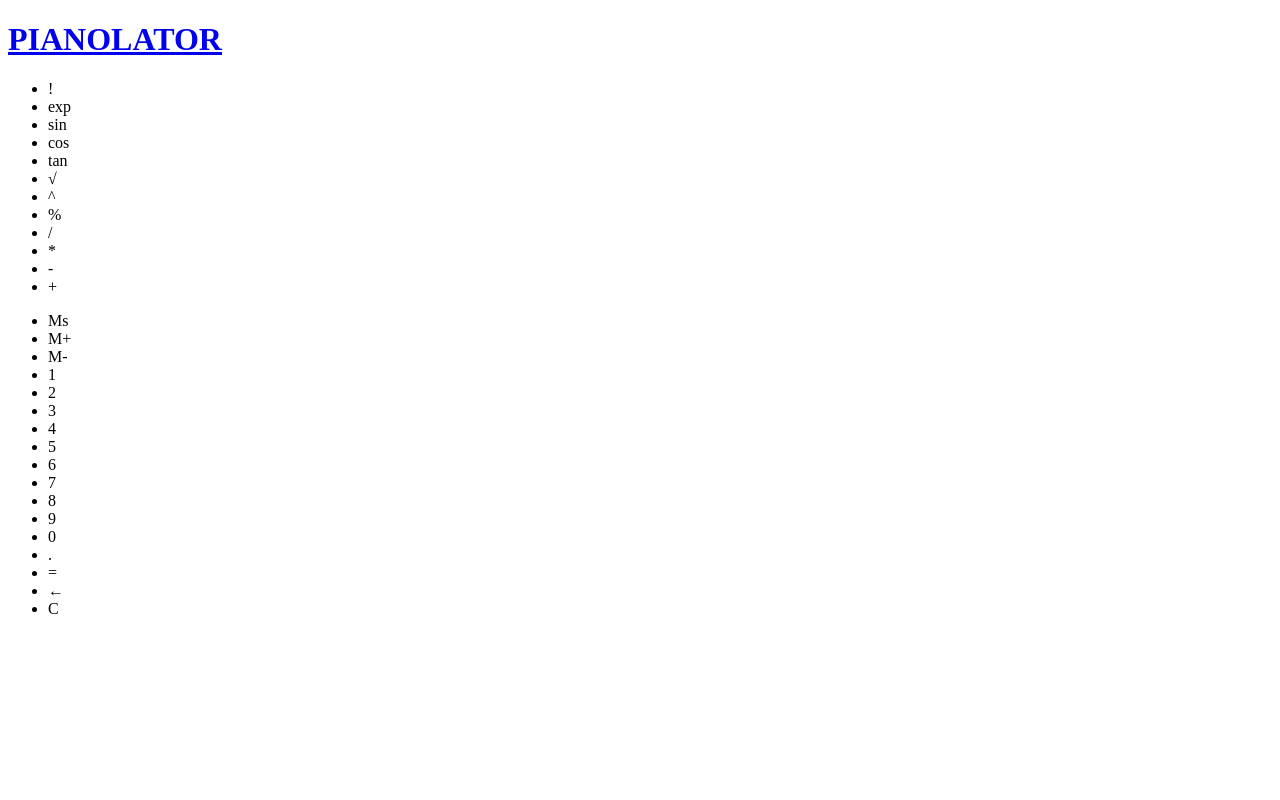
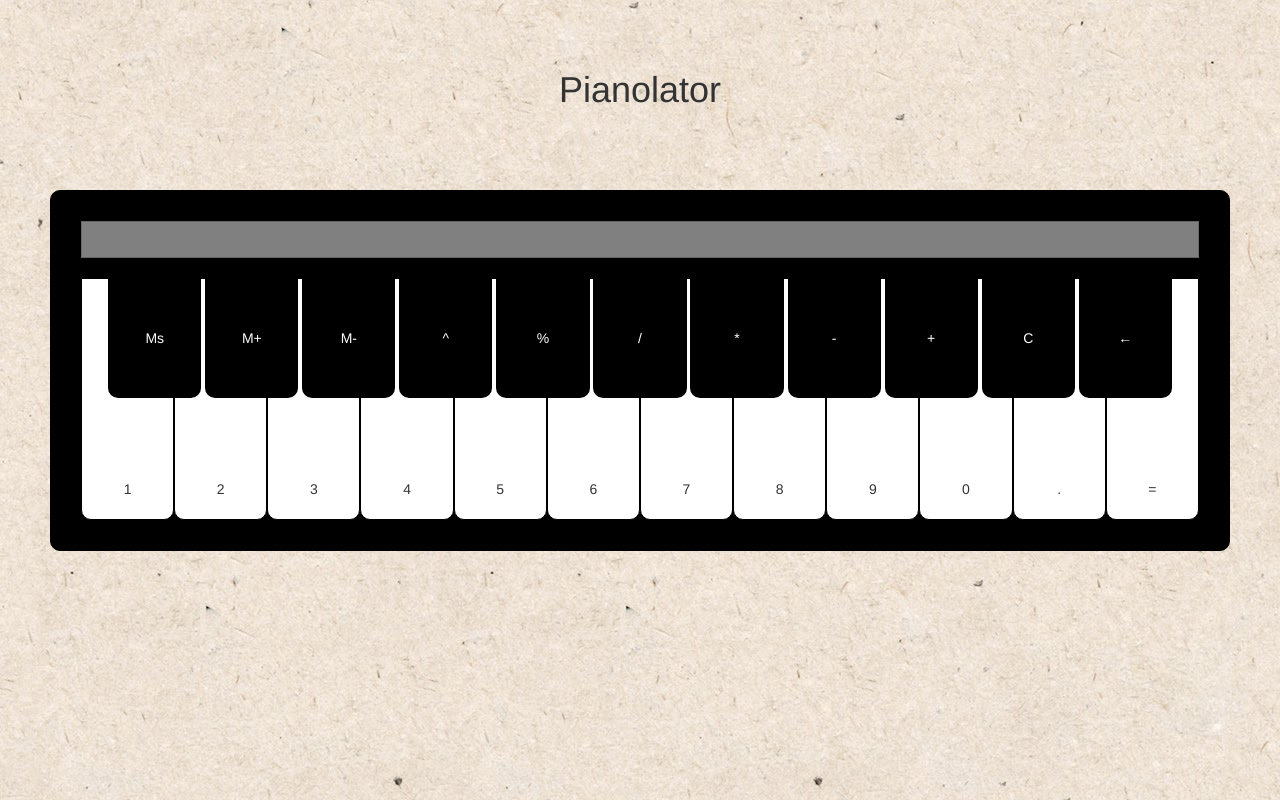
Before and after one commit to elisatheng/Pianolator, a plain HTML site: page index.html in a window 1280 px wide. Drawn offline with nearby package versions, Linux system fonts and the light colour scheme.

Commit message:
change html and css

```diff
--- a/css/styles.css
+++ b/css/styles.css
@@ -0,0 +1,56 @@
+body {
+	background: url("../images/paper.jpg");
+}
+.container-fluid * {
+	text-align: center;
+}
+.container-fluid header {
+	padding: 50px 0;
+}
+.calculator > .row { margin: 10px; }
+
+.calculator {
+	background-color: #000;
+	border : 1px solid #000;
+	border-radius: 10px;
+	margin: 20px 50px;
+	padding: 20px;
+}
+.calculator .screens {
+	background-color: #808080;
+	border: 1px solid #666;
+	color: #fff;
+	margin-bottom: 20px;
+}
+.calculator .screens .result {
+	font-size: 25px;
+	padding: 20px 0 5px 0;
+}
+.calculator .screens .stock {
+	font-size: 14px;
+	font-style: italic;
+	padding: 5px 0;
+}
+.calculator .keys .numbers {
+	margin-top: -120px;
+}
+.calculator .keys .operators > * {
+	background-color: #000;
+	color: #fff;
+	display: inline-block;
+    float: none;
+    padding: 50px 0;
+    text-align: center;
+	z-index: 2;
+}
+.calculator .keys .numbers > * {
+	background-color: #fff;
+	border: 1px solid #000;
+	padding: 200px 0 20px 0;
+	z-index: 1;
+}
+.calculator .keys .operators > *, .calculator .keys .numbers > * {
+	border-bottom-left-radius: 10px;
+	border-bottom-right-radius: 10px;
+	cursor: pointer;
+}
--- a/index.html
+++ b/index.html
@@ -1,69 +1,63 @@
 <!DOCTYPE html>
 <html lang="en">
 <head>
-    <title>MyPianolator</title>
+	<title>Pianolator</title>
 	<meta charset="UTF-8">
 	<meta http-equiv="X-UA-Compatible" content="IE=edge">
 	<meta name="viewport" content="width=device-width, initial-scale=1">
 	<meta name="author" content="Elisa Theng"/>
 
+	<link rel="stylesheet" type="text/css" href="css/bootstrap.min.css">
 	<link rel="stylesheet" type="text/css" href="css/styles.css">
-    <script type="text/javascript" src="js/jquery-3.2.1.js"></script>
+	<script type="text/javascript" src="js/jquery-3.3.1.min.js"></script>
 	<script src="js/script.js"></script>
 
 	<link href="https://fonts.googleapis.com/css?family=Cinzel" rel="stylesheet">
 	<link href="https://fonts.googleapis.com/css?family=Josefin+Slab" rel="stylesheet">
 </head>
 <body>
-    <div id="page">
-        <header>
-            <h1><a href="index.php">PIANOLATOR</a></h1>
+	<div class="container-fluid">
+		<header class="row">
+			<h1>Pianolator</h1>
 		</header>
-
-        <section>
-            <section id="calculatrice">
-                <div id="calcContainer">
-                    <div>
-                        <div id="result"></div>
-                        <div id="M"></div>
+		<section class="row">
+			<div class="col calculator">
+				<div class="row screens">
+					<div class="col result"></div>
+					<div class="col stock"></div>
 				</div>
-                    <div id="keys">
-                        <ul>
-                            <li>!</li>
-                            <li>exp</li>
-                            <li>sin</li>
-                            <li>cos</li>
-                            <li>tan</li>
-                            <li>&radic;</li>
-                            <li>^</li>
-                            <li>%</li>
-                            <li>/</li>
-                            <li>*</li>
-                            <li>-</li>
-                            <li>+</li>
-                        </ul>
-                        <ul>
-                            <li>Ms</li>
-                            <li>M+</li>
-                            <li>M-</li>
-                            <li>1</li>
-                            <li>2</li>
-                            <li>3</li>
-                            <li>4</li>
-                            <li>5</li>
-                            <li>6</li>
-                            <li>7</li>
-                            <li>8</li>
-                            <li>9</li>
-                            <li>0</li>
-                            <li>.</li>
-                            <li>=</li>
-                            <li>&larr;</li>
-                            <li>C</li>
-                        </ul>
+				<div class="row keys">
+					<div class="col-sm-12">
+						<div class="row operators">
+							<div class="col-sm-1">Ms</div>
+							<div class="col-sm-1">M+</div>
+							<div class="col-sm-1">M-</div>
+							<div class="col-sm-1">^</div>
+							<div class="col-sm-1">%</div>
+							<div class="col-sm-1">/</div>
+							<div class="col-sm-1">*</div>
+							<div class="col-sm-1">-</div>
+							<div class="col-sm-1">+</div>
+							<div class="col-sm-1">C</div>
+							<div class="col-sm-1">&larr;</div>
+						</div>
+						<div class="row numbers">
+							<div class="col-sm-1">1</div>
+							<div class="col-sm-1">2</div>
+							<div class="col-sm-1">3</div>
+							<div class="col-sm-1">4</div>
+							<div class="col-sm-1">5</div>
+							<div class="col-sm-1">6</div>
+							<div class="col-sm-1">7</div>
+							<div class="col-sm-1">8</div>
+							<div class="col-sm-1">9</div>
+							<div class="col-sm-1">0</div>
+							<div class="col-sm-1">.</div>
+							<div class="col-sm-1">=</div>
 						</div>
 					</div>
-            </section>
+				</div>
+			</div>
 		</section>
 	</div>
 </body>
```
Also changed, not shown: css/bootstrap.min.css (added), images/paper.jpg (added). Lines whose indentation alone changed are shown as unchanged.
